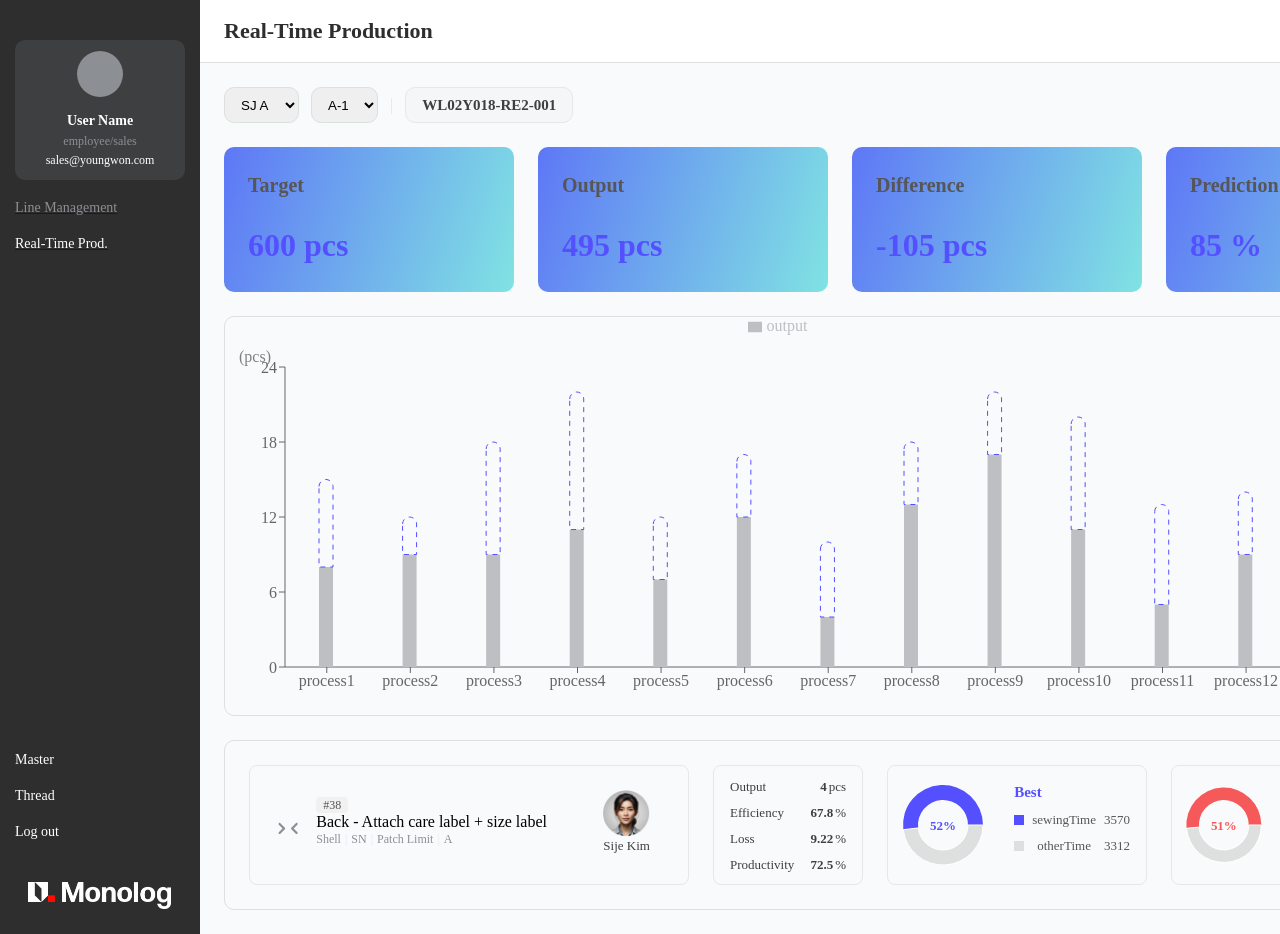
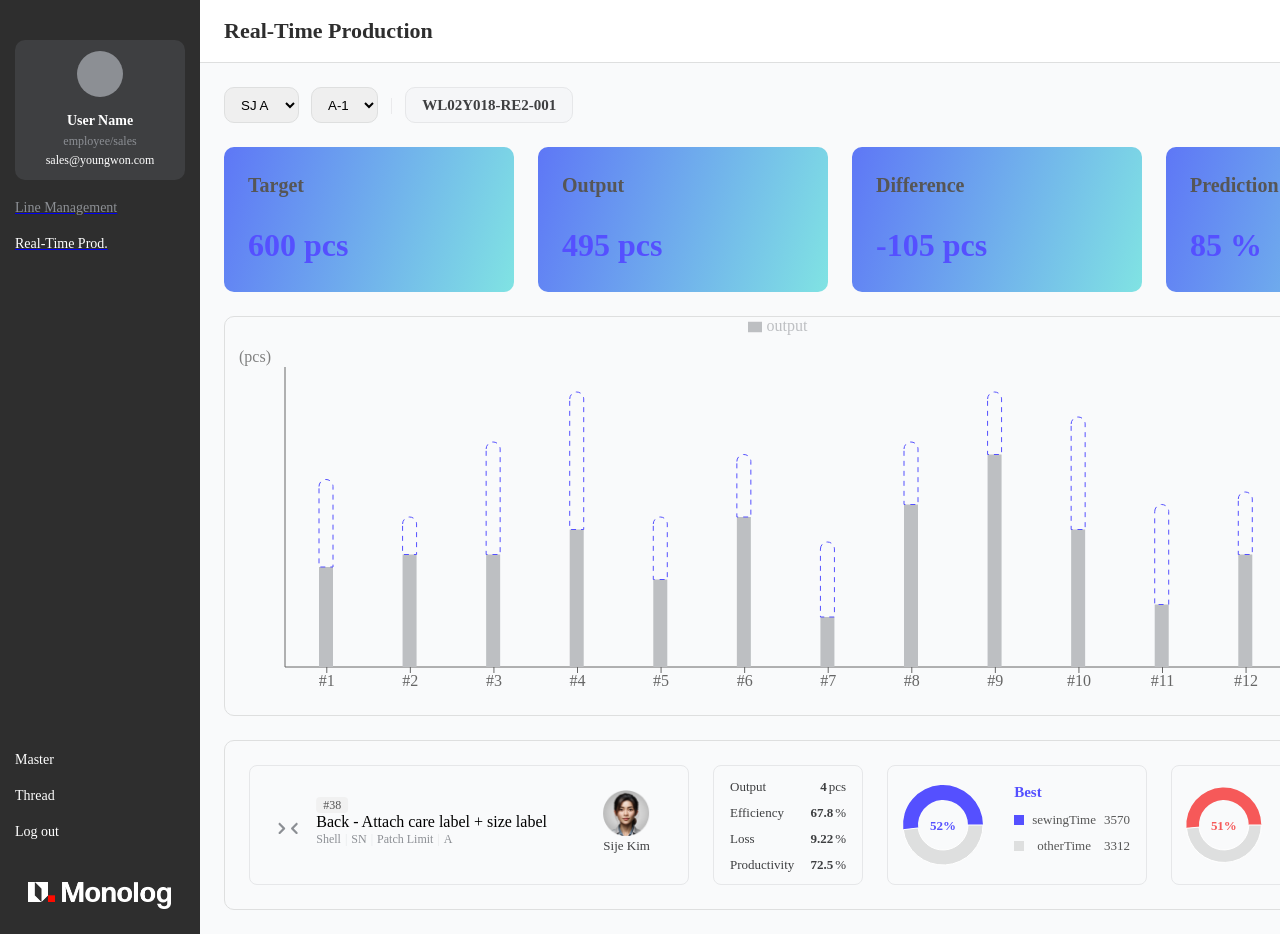
Before and after one commit to 2eejehoon/sije, a React (Vite) app: page /real-time-production in a window 1280 px wide. Shown: the top 934 px of the page. Built offline with nearby package versions, Linux system fonts and the light colour scheme.

Commit message:
processName 표시 수정

```diff
--- a/src/components/RealTimeProduction/ProcessListChart.tsx
+++ b/src/components/RealTimeProduction/ProcessListChart.tsx
@@ -6,6 +6,7 @@ import { useState } from "react";
 const data = processListObj.processList.map((process) => {
   return {
     ...process,
+    processName: process.processName.replace("process", "#"),
     expectOutput: process.expectOutput - process.output,
   };
 });
@@ -26,7 +27,7 @@ const ProcessListChart = () => {
       <ResponsiveContainer width={"100%"} height={"100%"}>
         <ComposedChart data={data} margin={{ top: 50 }}>
           <XAxis dataKey="processName" />
-          <YAxis label={{ value: "(pcs)", angle: 0, position: "top" }} />
+          <YAxis label={{ value: "(pcs)", angle: 0, position: "top" }} tick={false} />
           <Legend wrapperStyle={{ top: 0 }} />
           <Bar
             isAnimationActive={false}
```
